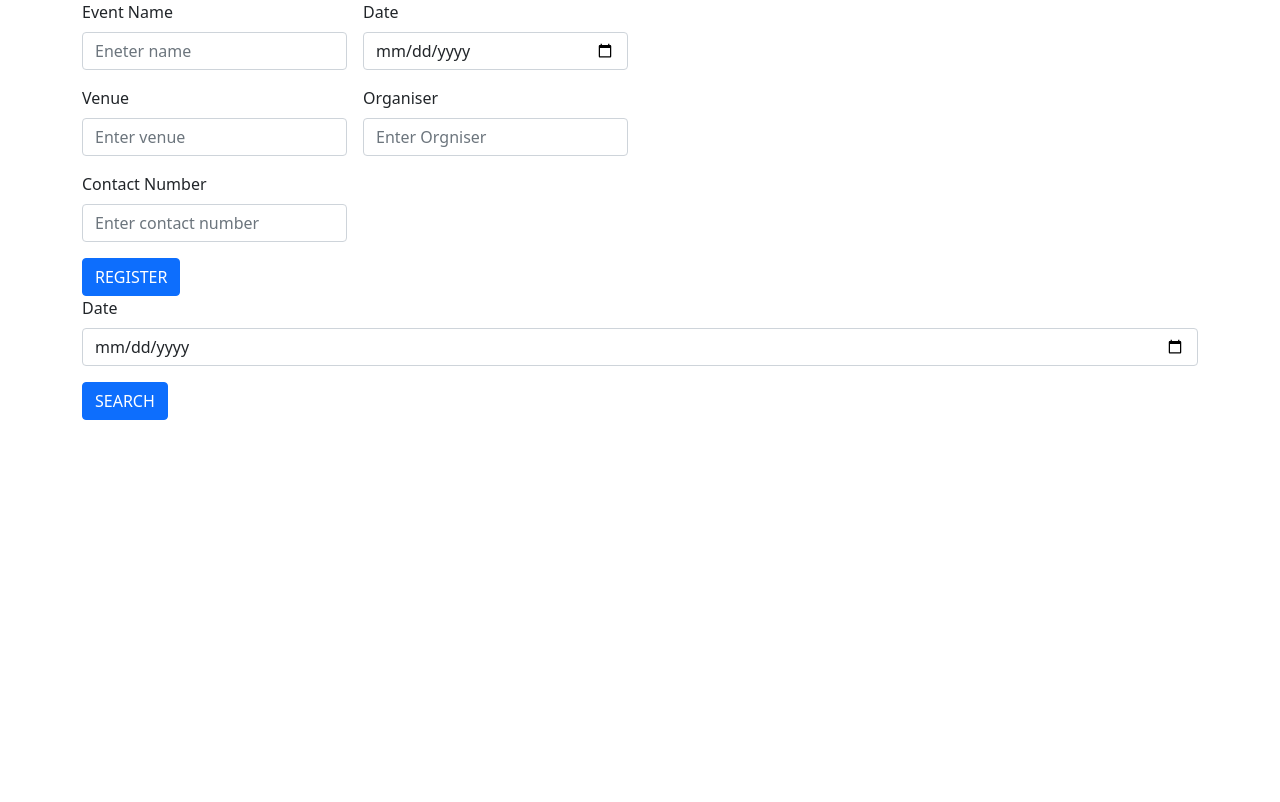
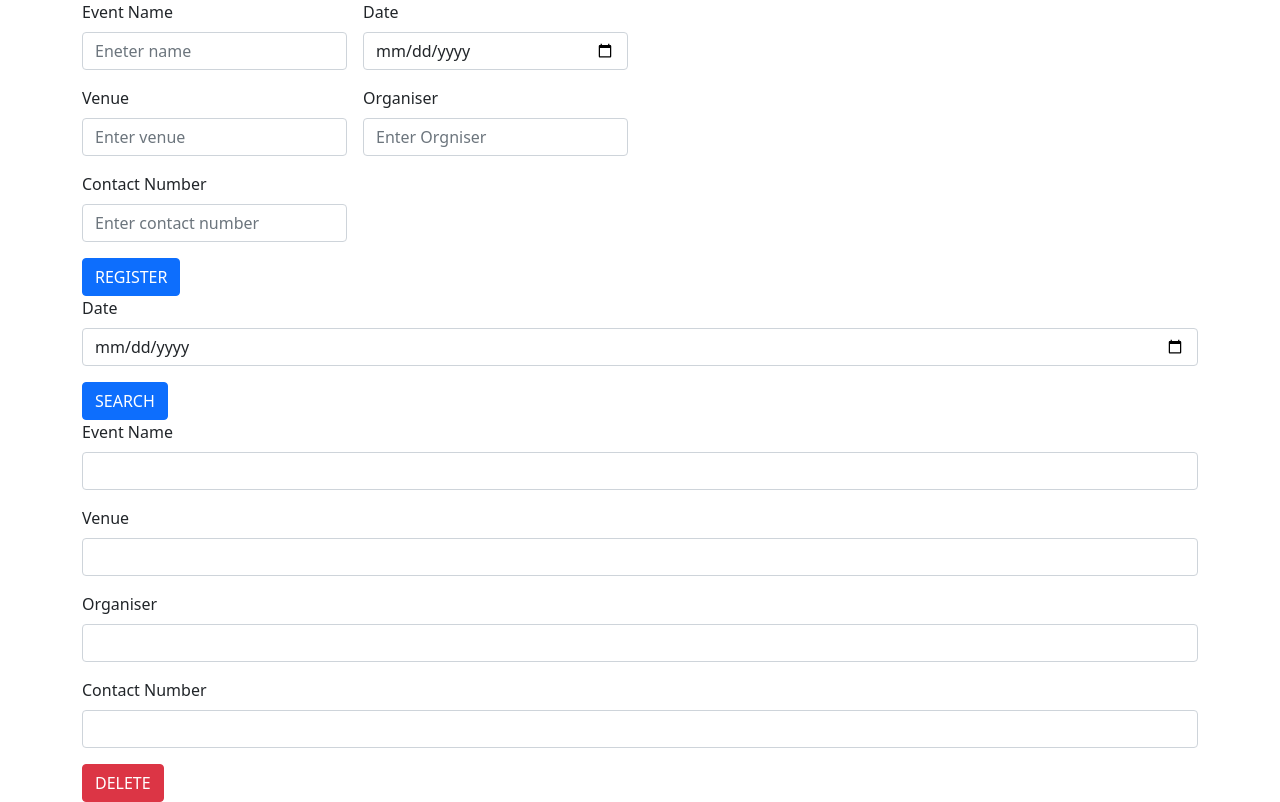
Before and after one commit to sruthybabu/EventManagement-ReactApp, a React (Create React App) app: page / in a window 1280 px wide. Built offline with nearby package versions, Linux system fonts and the light colour scheme.

Commit message:
search completed

```diff
--- a/src/components/Searchevent.js
+++ b/src/components/Searchevent.js
@@ -1,10 +1,34 @@
+import axios from 'axios'
 import React, { useState } from 'react'
 
 const Searchevent = () => {
+    const deleteData=(id)=>{
+        const data={"_id":id}
+        console.log(data)
+        axios.post("http://localhost:5001/api/delete",data).then(
+            (response)=>{
+                if(response.data.status=="success")
+                {
+                    alert("Successfully deleted")
+                }
+                else
+                {
+                    alert("Failed to delete")
+
+                }
+            })
+
+    }
+    const [data,setData]=useState([{"eventName":"","venue":"","organiser":"","contactNo":""}])
     var [date,setDate]=useState("")
     const subData=()=>{
         const data={"date":date}
         console.log(data)
+        axios.post("http://localhost:5001/api/search",data).then(
+            (response)=>{
+               console.log(response.data)
+               setData(response.data)
+            })
     }
   return (
     <div>
@@ -20,6 +44,30 @@ const Searchevent = () => {
                     <button onClick={subData} className="btn btn-primary">SEARCH</button>
                 </div>
             </div>
+            {data.map((value,key)=>{
+                return <div className='row g-3'>
+                    <div className='col col-12 col-sm-12 col-md-12 col-lg-12 col-xl-12 col-xxl-12'>
+                       <label for="" className="form-label">Event Name</label>
+                       <input value={value.eventName} type="text" className='form-control'/>
+                    </div>
+                    <div className='col col-12 col-sm-12 col-md-12 col-lg-12 col-xl-12 col-xxl-12'>
+                       <label for="" className="form-label">Venue</label>
+                       <input value={value.venue} type="text" className='form-control'/>
+                    </div>
+                    <div className='col col-12 col-sm-12 col-md-12 col-lg-12 col-xl-12 col-xxl-12'>
+                       <label for="" className="form-label">Organiser</label>
+                       <input value={value.organiser} type="text" className='form-control'/>
+                    </div>
+                    <div className='col col-12 col-sm-12 col-md-12 col-lg-12 col-xl-12 col-xxl-12'>
+                       <label for="" className="form-label">Contact Number</label>
+                       <input value={value.contactNo} type="text" className='form-control'/>
+                    </div>
+                    <div className='col col-12 col-sm-12 col-md-12 col-lg-12 col-xl-12 col-xxl-12'>
+                        <button onClick={()=>{deleteData(value,_id)}} className='btn btn-danger'>DELETE</button>
+                    </div>
+                </div>
+
+            })}
         </div>
     </div>
 </div>
```
